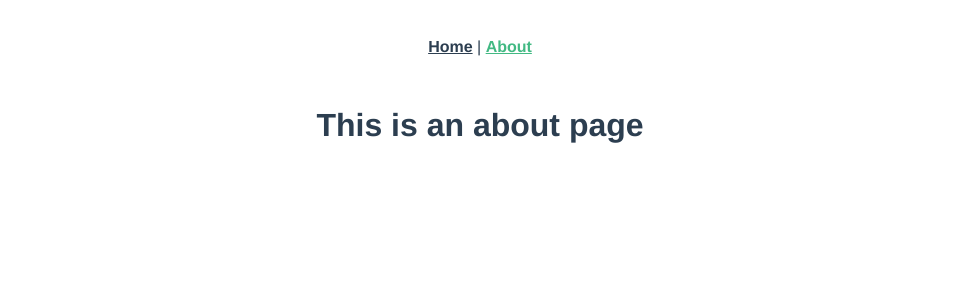
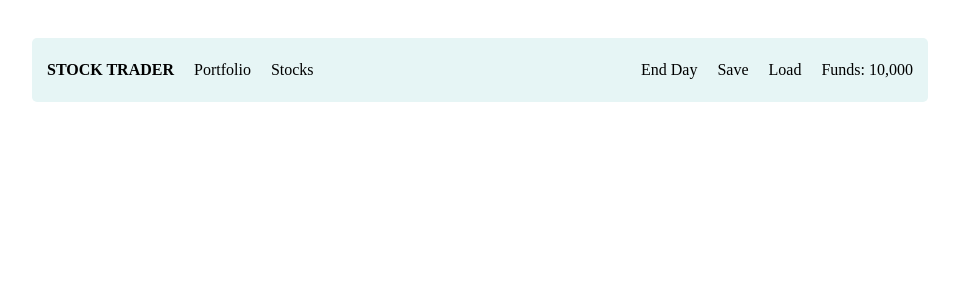
Before and after one commit to AmauriMarcos/stock-trader, a Vue app: page /about in a window 1280 px wide. Shown: the top 300 px of the page, without its empty margins (160-1119 px from the left). Built offline with nearby package versions, Linux system fonts and the light colour scheme.

Commit message:
setup getters to my app

```diff
--- a/src/App.vue
+++ b/src/App.vue
@@ -1,32 +1,82 @@
 <template>
-  <div id="app">
-    <div id="nav">
-      <router-link to="/">Home</router-link> |
-      <router-link to="/about">About</router-link>
-    </div>
-    <router-view />
+  <div>
+     <div class="container">
+        <div class="header">
+            <div class="header__start">
+               <ul>
+                 <li>Stock Trader</li>
+                 <li>Portfolio</li>
+                 <li>Stocks</li>
+               </ul>
+            </div>
+            <div class="header__end">
+              <ul>
+                 <li>End Day</li>
+                 <li>Save</li>
+                 <li>Load</li>
+                 <li>Funds: {{ funds }}</li>
+               </ul>
+            </div>
+        </div>
+
+        <div class="content">
+          <router-view></router-view>
+        </div>
+
+     </div>
+
   </div>
 </template>
 
-<style lang="scss">
-#app {
-  font-family: Avenir, Helvetica, Arial, sans-serif;
-  -webkit-font-smoothing: antialiased;
-  -moz-osx-font-smoothing: grayscale;
-  text-align: center;
-  color: #2c3e50;
-}
+<script>
 
-#nav {
-  padding: 30px;
-
-  a {
-    font-weight: bold;
-    color: #2c3e50;
-
-    &.router-link-exact-active {
-      color: #42b983;
+export default {
+  computed: {
+    funds(){
+       return this.$store.getters.formatNumber;
     }
   }
 }
+</script>
+
+<style lang="scss">
+  *{
+     padding: 0;
+     box-sizing: border-box;
+     margin: 0
+   }
+
+  ul{
+    list-style: none;
+    display: flex;
+
+  }
+
+  li{
+    padding: 10px;
+  }
+
+  .header__start li:first-child{
+    text-transform: uppercase;
+    font-weight: bold;
+  }
+
+  .container{
+     padding: 3% 15%;
+  }
+
+  .header{
+    height: 4rem;
+    padding: 5px;
+    background-color: rgb(230, 245, 245);
+    display: flex;
+    border-radius: 5px;
+    justify-content: space-between;
+    align-items: center;
+  }
+
+  .content{
+    margin-top: 3rem;
+  }
+
 </style>
--- a/src/components/HelloWorld.vue
+++ b/src/components/HelloWorld.vue
@@ -1,130 +1,13 @@
 <template>
-  <div class="hello">
-    <h1>{{ msg }}</h1>
-    <p>
-      For a guide and recipes on how to configure / customize this project,<br />
-      check out the
-      <a href="https://cli.vuejs.org" target="_blank" rel="noopener"
-        >vue-cli documentation</a
-      >.
-    </p>
-    <h3>Installed CLI Plugins</h3>
-    <ul>
-      <li>
-        <a
-          href="https://github.com/vuejs/vue-cli/tree/dev/packages/%40vue/cli-plugin-babel"
-          target="_blank"
-          rel="noopener"
-          >babel</a
-        >
-      </li>
-      <li>
-        <a
-          href="https://github.com/vuejs/vue-cli/tree/dev/packages/%40vue/cli-plugin-router"
-          target="_blank"
-          rel="noopener"
-          >router</a
-        >
-      </li>
-      <li>
-        <a
-          href="https://github.com/vuejs/vue-cli/tree/dev/packages/%40vue/cli-plugin-vuex"
-          target="_blank"
-          rel="noopener"
-          >vuex</a
-        >
-      </li>
-      <li>
-        <a
-          href="https://github.com/vuejs/vue-cli/tree/dev/packages/%40vue/cli-plugin-eslint"
-          target="_blank"
-          rel="noopener"
-          >eslint</a
-        >
-      </li>
-    </ul>
-    <h3>Essential Links</h3>
-    <ul>
-      <li>
-        <a href="https://vuejs.org" target="_blank" rel="noopener">Core Docs</a>
-      </li>
-      <li>
-        <a href="https://forum.vuejs.org" target="_blank" rel="noopener"
-          >Forum</a
-        >
-      </li>
-      <li>
-        <a href="https://chat.vuejs.org" target="_blank" rel="noopener"
-          >Community Chat</a
-        >
-      </li>
-      <li>
-        <a href="https://twitter.com/vuejs" target="_blank" rel="noopener"
-          >Twitter</a
-        >
-      </li>
-      <li>
-        <a href="https://news.vuejs.org" target="_blank" rel="noopener">News</a>
-      </li>
-    </ul>
-    <h3>Ecosystem</h3>
-    <ul>
-      <li>
-        <a href="https://router.vuejs.org" target="_blank" rel="noopener"
-          >vue-router</a
-        >
-      </li>
-      <li>
-        <a href="https://vuex.vuejs.org" target="_blank" rel="noopener">vuex</a>
-      </li>
-      <li>
-        <a
-          href="https://github.com/vuejs/vue-devtools#vue-devtools"
-          target="_blank"
-          rel="noopener"
-          >vue-devtools</a
-        >
-      </li>
-      <li>
-        <a href="https://vue-loader.vuejs.org" target="_blank" rel="noopener"
-          >vue-loader</a
-        >
-      </li>
-      <li>
-        <a
-          href="https://github.com/vuejs/awesome-vue"
-          target="_blank"
-          rel="noopener"
-          >awesome-vue</a
-        >
-      </li>
-    </ul>
-  </div>
+
 </template>
 
 <script>
 export default {
-  name: "HelloWorld",
-  props: {
-    msg: String
-  }
+
 };
 </script>
 
-<!-- Add "scoped" attribute to limit CSS to this component only -->
 <style scoped lang="scss">
-h3 {
-  margin: 40px 0 0;
-}
-ul {
-  list-style-type: none;
-  padding: 0;
-}
-li {
-  display: inline-block;
-  margin: 0 10px;
-}
-a {
-  color: #42b983;
-}
+
 </style>
--- a/src/main.js
+++ b/src/main.js
@@ -1,7 +1,7 @@
 import Vue from "vue";
 import App from "./App.vue";
 import router from "./router";
-import store from "./store";
+import {store} from "./store";
 
 Vue.config.productionTip = false;
 
--- a/src/store/index.js
+++ b/src/store/index.js
@@ -3,9 +3,13 @@ import Vuex from "vuex";
 
 Vue.use(Vuex);
 
-export default new Vuex.Store({
-  state: {},
-  mutations: {},
-  actions: {},
-  modules: {}
-});
+export const store = new Vuex.Store({
+   state: {
+      funds: 10000
+   },
+   getters: {
+     formatNumber: state => {
+      return state.funds.toString().replace(/(\d)(?=(\d{3})+(?!\d))/g, '$1,')
+     }
+   }
+})
--- a/src/views/About.vue
+++ b/src/views/About.vue
@@ -1,5 +1,5 @@
 <template>
-  <div class="about">
-    <h1>This is an about page</h1>
+  <div>
+
   </div>
 </template>
--- a/src/views/Home.vue
+++ b/src/views/Home.vue
@@ -1,18 +1,45 @@
 <template>
   <div class="home">
-    <img alt="Vue logo" src="../assets/logo.png" />
-    <HelloWorld msg="Welcome to Your Vue.js App" />
+      <h1>Trade or View your Portfolio</h1>
+      <p>You may Save & Load your data</p>
+      <p>Click on 'End Day' to begin a new Day!</p>
+      <hr>
+      <h2>Your Funds: ${{ funds }}</h2>
   </div>
 </template>
 
 <script>
-// @ is an alias to /src
-import HelloWorld from "@/components/HelloWorld.vue";
+
 
 export default {
-  name: "Home",
-  components: {
-    HelloWorld
+   computed: {
+    funds(){
+       return this.$store.getters.formatNumber;
+    }
   }
 };
 </script>
+
+<style lang="scss">
+  h1{
+    margin: 1rem 0 1rem 0;
+  }
+
+  p{
+    margin-bottom: .5rem;
+  }
+
+  hr{
+    margin: 1rem 0;
+    height: .5px;
+  }
+
+  h2{
+    margin: 1rem 0;
+  }
+  .home{
+    border: 1px solid #ccc;
+    padding: 1% 3%;
+  }
+
+</style>
```
